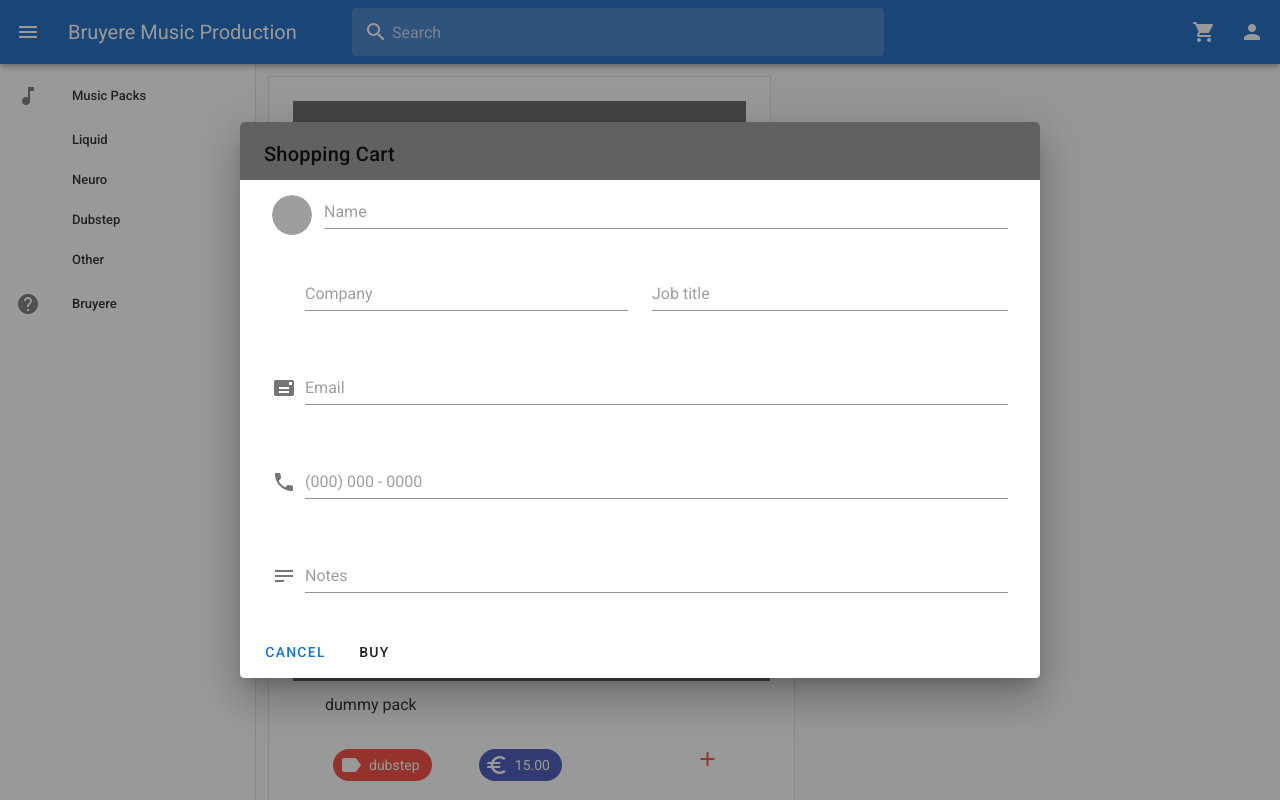
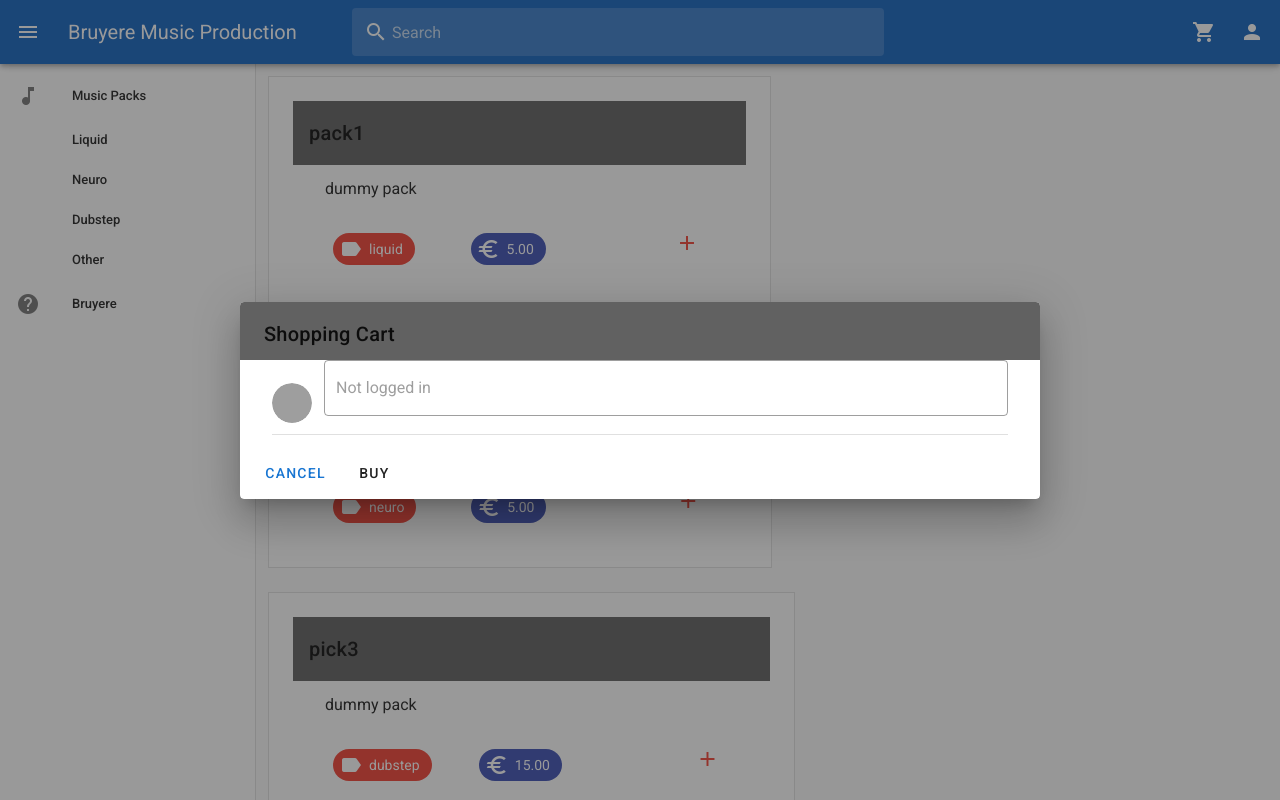
Before and after one commit to StefanHeijden/svm, a Vue app: page / in a window 1280 px wide. Both pictures are taken after a click on the button 1204 px from the left and 32 px from the top of the page. Shown: the top 800 px of the page. Built offline with nearby package versions, Linux system fonts and the light colour scheme; grey boxes are pictures that could not be loaded.

Commit message:
Can add and remove packs to/from shoppingcart

```diff
--- a/src/App.vue
+++ b/src/App.vue
@@ -73,7 +73,12 @@
       v-model="shop"
       width="800px"
     >
-    <cart  v-on:stopdialog="shop = !shop" v-on:buy="page= 'account'"/>
+      <cart
+        v-on:stopdialog="shop = !shop"
+        v-on:buy="page= 'account'"
+        v-bind:incart="incart"
+        @add="add"
+      />
     </v-dialog>
 
     <!--Login Dialog -->
@@ -89,7 +94,9 @@
       <packs
         v-if="page != 'info' && page != 'account'"
         v-bind:title="page"
-        v-bind:seachstring="searched"/>
+        v-bind:seachstring="searched"
+        v-bind:incart="incart"
+        />
       <info v-if="page == 'info'"/>
       <account v-if="page == 'account' && loggedin"/>
     </v-content>
@@ -126,6 +133,9 @@
           this.startlogin = true;
         }
       },
+      add: function(pack){
+        incart.push(pack);
+      }
     },
     data: () => ({
       page: 'packs',
@@ -142,7 +152,8 @@
         { text: 'Other', click: 'other' },
         { icon: 'mdi-help-circle', text: 'Bruyere', click: 'info' },
       ],
-      incart: [],
+      incart: [
+      ],
     }),
 }
 </script>
--- a/src/components/Cart.vue
+++ b/src/components/Cart.vue
@@ -6,7 +6,6 @@
     <v-container>
       <v-row class="mx-2">
         <v-col
-          class="align-center justify-space-between"
           cols="12"
         >
           <v-row
@@ -23,39 +22,29 @@
               >
             </v-avatar>
             <v-text-field
-              placeholder="Name"
+              v-model="accountname"
+              readonly
+              placeholder="Not logged in"
+              outlined
             />
           </v-row>
-        </v-col>
-        <v-col cols="6">
-          <v-text-field
-            prepend-icon="mdi-account-card-details-outline"
-            placeholder="Company"
-          />
-        </v-col>
-        <v-col cols="6">
-          <v-text-field
-            placeholder="Job title"
-          />
-        </v-col>
-        <v-col cols="12">
-          <v-text-field
-            prepend-icon="mdi-mail"
-            placeholder="Email"
-          />
-        </v-col>
-        <v-col cols="12">
-          <v-text-field
-            type="tel"
-            prepend-icon="mdi-phone"
-            placeholder="(000) 000 - 0000"
-          />
-        </v-col>
-        <v-col cols="12">
-          <v-text-field
-            prepend-icon="mdi-text"
-            placeholder="Notes"
-          />
+
+          <v-row
+            v-for="{name, price} in incart"
+            :key="name"
+            >
+          {{name}}
+          <v-spacer></v-spacer>
+          <v-divider
+            class="mx-4"
+            vertical
+          ></v-divider>
+          {{price}}
+          </v-row>
+
+          <v-divider
+            horizontal
+          ></v-divider>
         </v-col>
       </v-row>
     </v-container>
@@ -76,6 +65,7 @@
 <script>
 export default {
   name: 'cart',
+  props: ['incart', 'accountname'],
   methods: {
     cancel: function(){
       this.$emit('stopdialog');
@@ -87,7 +77,6 @@
   },
   data () {
     return {
-      buy: false,
     }
   }
 }
--- a/src/components/Pack.vue
+++ b/src/components/Pack.vue
@@ -48,10 +48,10 @@
           class="align-center justify-space-between"
           cols="2"
         >
-        <v-btn v-if="!selected" icon color="red" @click="selected=add(name); ">
+        <v-btn v-if="!selected" icon color="red" @click="selected=addtocart() ">
           <v-icon>mdi-plus</v-icon>
         </v-btn>
-        <v-btn v-if="selected" icon color="red" @click="selected=remove(name)">
+        <v-btn v-if="selected" icon color="red" @click="selected=removefromcart()">
           <v-icon>mdi-checkbox-marked-circle</v-icon>
         </v-btn>
         </v-col>
@@ -63,20 +63,19 @@
 <script>
 export default {
   name: 'pack',
-  props: ['name', 'description', 'type', 'price'],
+  props: ['id', 'name', 'description', 'type', 'price', 'selected'],
   methods: {
-    add: function(name){
-      this.$emit('add', name);
+    addtocart: function(){
+      this.$emit('addtocart');
       return true;
     },
-    remove: function(name){
-      this.$emit('remove', name);
+    removefromcart: function(){
+      this.$emit('removefromcart');
       return false;
     },
   },
   data () {
     return {
-      selected: false,
     }
   },
 }
--- a/src/components/Packs.vue
+++ b/src/components/Packs.vue
@@ -8,12 +8,16 @@
           class="grey lighten-5"
         >
           <pack
-            v-for="{name, description, type, price} in filter(title, seachstring)"
+            v-for="{id, name, description, type, price} in filter(title, seachstring)"
             :key="name"
+            v-bind:id="id"
             v-bind:name="name"
             v-bind:description="description"
             v-bind:type="type"
             v-bind:price="price"
+            v-bind:selected="selected"
+            v-on:addtocart="addtocart({id, name, description, type, price})"
+            v-on:removefromcart="removefromcart({id, name, description, type, price})"
             class="ma-3 pa-6"
           />
         </v-row>
@@ -27,17 +31,17 @@
 
 export default {
   name: 'packs',
-  props: ['title', 'seachstring'],
+  props: ['title', 'seachstring', 'incart'],
   components: {
     pack
   },
   methods: {
     filter: function(title, seachstring){
       var temp = [
-        {name: 'pack1', description: 'dummy pack', type: 'liquid', price: '5.00', image: 'assets/logo.png'},
-        {name: 'pock2', description: 'dummy pack', type: 'neuro', price: '5.00', image: 'assets/logo.png'},
-        {name: 'pick3', description: 'dummy pack', type: 'dubstep', price: '15.00', image: 'assets/logo.png'},
-        {name: 'puck4', description: 'dummy pack', type: 'dubstep', price: '15.00', image: 'assets/logo.png'}
+        {id: 0, name: 'pack1', description: 'dummy pack', type: 'liquid', price: '5.00', selected: 'false'},
+        {id: 1, name: 'pock2', description: 'dummy pack', type: 'neuro', price: '5.00', selected: 'false'},
+        {id: 2, name: 'pick3', description: 'dummy pack', type: 'dubstep', price: '15.00', selected: 'false'},
+        {id: 3, name: 'puck4', description: 'dummy pack', type: 'dubstep', price: '15.00', selected: 'false'}
       ];
       var result = [];
       var n;
@@ -54,8 +58,29 @@
       }
       return result;
     },
-    add: function(name){
-      this.$emit('add', name);
+    addtocart: function(pack){
+      var has = false;
+      for (var i = 0; i < this.incart.length; i++) {
+        if(pack.id == this.incart[i].id){// this doesn't work, why???
+          has = true;
+        }
+      }
+      if(!has){
+        this.incart.push(pack);
+      }
+    },
+    removefromcart: function(pack){
+      if(this.incart.length > 0){
+        var index = -1;
+        for (var i = 0; i < this.incart.length; i++) {
+          if(pack.id == this.incart[i].id){// this doesn't work, why???
+            index = i;
+          }
+        }
+        if(index >= 0){
+          this.incart.splice(index, 1);
+        }
+      }
     },
   },
   data () {
```
